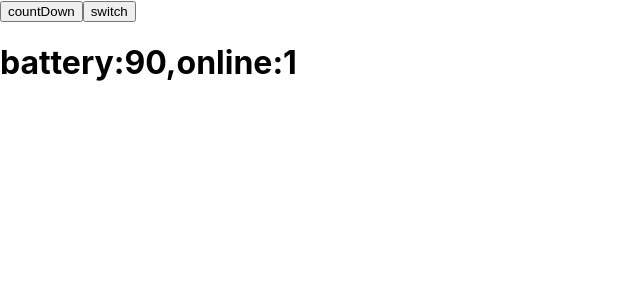
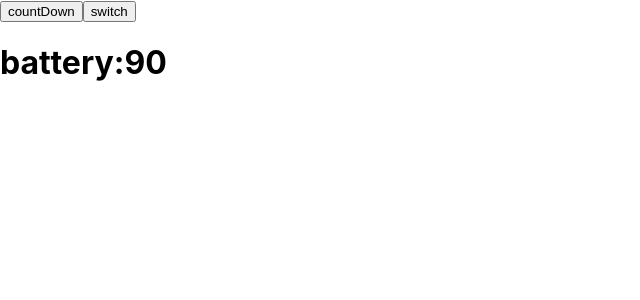
Before and after one commit to NealXavier/react-hooks-example, a React (Create React App) app: page / in a window 1280 px wide. Shown: the top 300 px of the page, without its empty margins (0-640 px from the left). Built offline with nearby package versions, Linux system fonts and the light colour scheme.

Commit message:
remove consumer

```diff
--- a/src/App.js
+++ b/src/App.js
@@ -1,10 +1,18 @@
-import React, { createContext } from 'react';
+import React, { Component, createContext } from 'react';
 import './App.css';
 
 const BatteryContext = createContext(90) // setDefaultvalue
 const OnlineContext = createContext(true)
 
-const Leaf = () => (<BatteryContext.Consumer>{battery=><OnlineContext.Consumer>{online=><h1>battery:{battery},online:{+online}</h1>}</OnlineContext.Consumer>}</BatteryContext.Consumer>)
+class Leaf extends Component{
+  // remove consumer
+  static contextType = BatteryContext
+  render(){
+    const battery = this.context
+    return (<h1>battery:{battery}</h1>)
+  }
+}
+
 const Middle = () => <Leaf />
 
 class App extends React.Component {
```
